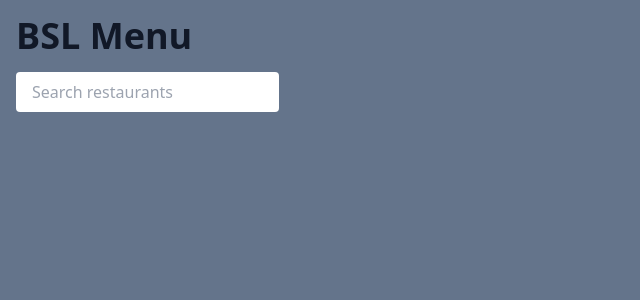
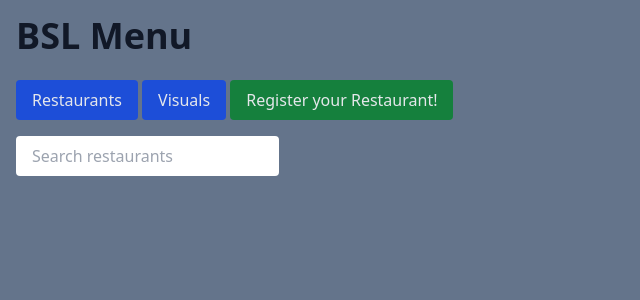
Before and after one commit to antgobar/bsl-menu, a FastAPI app: page / in a window 1280 px wide. Shown: the top 300 px of the page, without its empty margins (0-640 px from the left). Run offline with FastAPI, Linux system fonts and the light colour scheme; some libraries are stand-ins or nearby versions.

Commit message:
render gifs

```diff
--- a/bsl_menu/dummy_setup.py
+++ b/bsl_menu/dummy_setup.py
@@ -1,4 +1,5 @@
 import random
+import os
 
 from . import crud, models, schemas, database
 
@@ -15,14 +16,41 @@ YEARS_OPENED = list(range(2000, 2023))
 LOCALES = ["Pub", "Restaurant", "Bistro", "Cafe"]
 
 
-def add_dummy_data(no: int = 3):
+def populate_visuals(db):
+    files = os.listdir("bsl_menu/static/img")
+    all_visuals = crud.read_visuals(db, skip=0, limit=100)
+    reference_links = [visual.reference_link for visual in all_visuals]
+    for file in files:
+        filename, extension = file.split(".")
+        if extension not in ["gif", "png"]:
+            continue
+        if file in reference_links:
+            continue
+
+        schema = schemas.VisualCreate(
+            name=filename,
+            description="A nice gif here",
+            reference_link=file
+        )
+        crud.create_visual(db, schema)
+    return crud.read_visuals(db, skip=0, limit=100)
+
+
+def populate_restaurants(db, visual_ids, no=3):
+    all_restaurants = crud.read_restaurants(db)
+    if len(all_restaurants) > 15:
+        return
+    for _ in range(no):
+        restaurant = dummy_restaurant(visual_ids)
+        crud.create_restaurant(db=db, restaurant=restaurant)
+    db.close()
+
+
+def dummy_setup():
     db = database.SessionLocal()
-    for _ in range(no):
-        restaurant = dummy_restaurant(schemas)
-        results = db.query(models.Restaurant).filter(models.Restaurant.name == restaurant.name).all()
-        if len(results) == 0:
-            crud.create_restaurant(db=db, restaurant=restaurant)
-    db.close()
+    all_visuals = populate_visuals(db)
+    visual_ids = [visual.id for visual in all_visuals]
+    populate_restaurants(db, visual_ids)
 
 
 def generate_description():
@@ -31,16 +59,16 @@ def generate_description():
     return ". ".join(lorem[:selected_length])
 
 
-def dummy_restaurant(schemas):
+def dummy_restaurant(visual_ids):
     city = random.choice(CITIES)
     category = random.choice(CUISINES)
     locale = random.choice(LOCALES)
-    return schemas.CreateRestaurant(
+    return schemas.RestaurantCreate(
         name=f"The {city} {category} {locale}",
         city=city,
         category=category,
         description=generate_description(),
         year_opened=random.choice(YEARS_OPENED),
         is_active=True,
-        visual_source_id=random.randint(1, 10)
+        visual_id=random.choice(visual_ids)
     )
--- a/bsl_menu/main.py
+++ b/bsl_menu/main.py
@@ -4,14 +4,13 @@ from typing import Annotated
 from fastapi import FastAPI, Request, Form, Depends, HTTPException
 from fastapi.responses import HTMLResponse
 from fastapi.staticfiles import StaticFiles
-from fastapi.templating import Jinja2Templates
 from fastapi.responses import FileResponse
 
 from . import crud, schemas
 from .database import DbSession
-from .dummy_setup import add_dummy_data
+from .dummy_setup import dummy_setup
 from . import routers
-
+from .templates import templates
 
 app = FastAPI()
 app.include_router(routers.restaurants.router)
@@ -22,7 +21,6 @@ app.include_router(routers.search.router)
 current_directory = os.path.dirname(os.path.realpath(__file__))
 static_files = StaticFiles(directory=os.path.join(current_directory, "static"))
 app.mount("/static", static_files, name="static")
-templates = Jinja2Templates(directory=os.path.join(current_directory, "templates"))
 
 
 @app.get("/", response_class=HTMLResponse)
@@ -34,9 +32,9 @@ async def index(request: Request, db: DbSession):
     )
 
 
-def on_startup():
-    # add_dummy_data()
-    pass
+@app.on_event("startup")
+async def startup_event():
+    dummy_setup()
 
 
 @app.get("/favicon.ico", include_in_schema=False)
@@ -44,12 +42,17 @@ async def get_favicon():
     return FileResponse("bsl_menu/static/img/favicon.ico")
 
 
-@app.get("/search")
-async def search_restaurants(request: Request, db: DbSession, name: str):
-    restaurants = crud.search_restaurants_by_name(db, name=name, limit=20)
+@app.get("/search", response_class=HTMLResponse)
+async def search_restaurants(request: Request, db: DbSession, name: str, skip: int, limit: int):
+    restaurants = crud.search_restaurants_by_name(db, name=name, skip=skip, limit=limit)
     return templates.TemplateResponse(
         "restaurants.html",
-        {"request": request, "restaurants": restaurants, "headers": request.headers}
+        {
+            "request": request,
+            "restaurants": restaurants,
+            "headers": request.headers,
+            "skip": skip, "limit": limit, "endpoint": "restaurants"
+        }
     )
 
 
--- a/bsl_menu/models.py
+++ b/bsl_menu/models.py
@@ -14,7 +14,7 @@ class Restaurant(Base):
     year_opened = Column(Integer)
     is_active = Column(Boolean, default=True)
 
-    visual_id = Column(Integer, ForeignKey("visuals.id"))
+    visual_id = Column(Integer, ForeignKey("visuals.id"), nullable=True, default=None)
     visual = relationship("Visual", backref="restaurants")
     menu_items = relationship("MenuItem", back_populates="restaurant")
 
@@ -35,7 +35,7 @@ class Visual(Base):
     id = Column(Integer, primary_key=True, index=True, autoincrement=True)
     name = Column(String, index=True)
     description = Column(String(120))
-    reference_link = Column(String)
+    reference_link = Column(String, unique=True)
 
 
 Base.metadata.create_all(bind=engine)
--- a/bsl_menu/schemas.py
+++ b/bsl_menu/schemas.py
@@ -22,7 +22,7 @@ class RestaurantCreate(BaseModel):
     description: str
     year_opened: int = Field(gt=0, description="Year must be greater than 0")
     is_active: bool
-    visual_id: int | None
+    visual_id: int | None = None
 
 
 class Restaurant(RestaurantCreate):
--- a/bsl_menu/templates/index.html
+++ b/bsl_menu/templates/index.html
@@ -12,10 +12,16 @@
             <h1 class="mb-4 text-4xl font-extrabold text-gray-900">
                 <a href="{{ url_for('index')}}">BSL Menu</a>
             </h1>
-            {% include 'restaurant_search_form.html' %}
         </div>
-
-        <div class="my-2" id="search-results"></div>
+        <button
+            class="bg-blue-700 hover:bg-blue-600 text-gray-200 hover:text-slate-800 px-4 py-2 my-2 rounded"
+            hx-get="/restaurants?limit=4&skip=0"
+            hx-target="#main-content"
+        >Restaurants</button>
+        <button class="bg-blue-700 hover:bg-blue-600 text-gray-200 hover:text-slate-800 px-4 py-2 my-2 rounded">Visuals</button>
+        <button class="bg-green-700 hover:bg-green-600 text-gray-200 hover:text-slate-800 px-4 py-2 my-2 rounded">Register your Restaurant!</button>
+        <div class="my-2" id="main-content"></div>
+        {% include 'restaurant_search_form.html' %}
     </div>
 </body>
 </html>
--- a/bsl_menu/templates/restaurant_detail.html
+++ b/bsl_menu/templates/restaurant_detail.html
@@ -1,7 +1,10 @@
 <div class="bg-slate-700 rounded my-2 columns-2 gap-4">
     <a href="{{ url_for('get_restaurant', _id=restaurant.id)}}">
         <img
-            class="rounded" src="{{ url_for('static', path='img/' + restaurant.visual.reference_link)}}" width="400" alt="{{ restaurant.visual.description }}" />
+            class="rounded"
+            src="{{ url_for('static', path='img/' + restaurant.visual.reference_link | default('not-found.gif'))}}"
+            width="400"
+            alt="{{ restaurant.visual.description }}" />
     </a>
     <div class="p-2">
         <h1 class="font-bold text-gray-200">{{ restaurant.name }}, {{ restaurant.city }}</h1>
--- a/bsl_menu/templates/restaurant_search_form.html
+++ b/bsl_menu/templates/restaurant_search_form.html
@@ -5,9 +5,10 @@
         id="search-restaurant"
         class="rounded px-4 py-2"
         name="name"
-        hx-get="/search"
+        hx-get="/search?skip=0&limit=5"
         hx-trigger="input changed delay:500ms, search"
         hx-target="#search-results"
     >
 <!--    <button class="bg-slate-700 text-gray-200 px-4 py-2 rounded" type="submit" value="Search">Go</button>-->
 </form>
+<div class="my-2" id="search-results"></div>
```
Also changed, not shown: bsl_menu/routers/restaurants.py (+16 -4 lines), bsl_menu/templates.py (added, +7 -0 lines), bsl_menu/templates/pagination.html (added, +10 -0 lines), bsl_menu/templates/restaurants.html (+8 -3 lines), bsl_menu.db, bsl_menu/static/img/not-found.gif (added).
